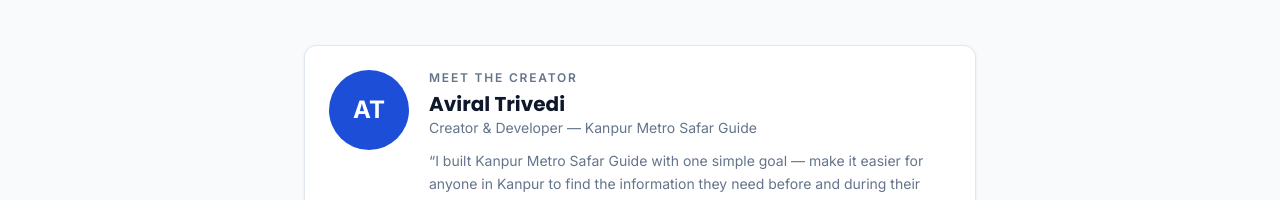
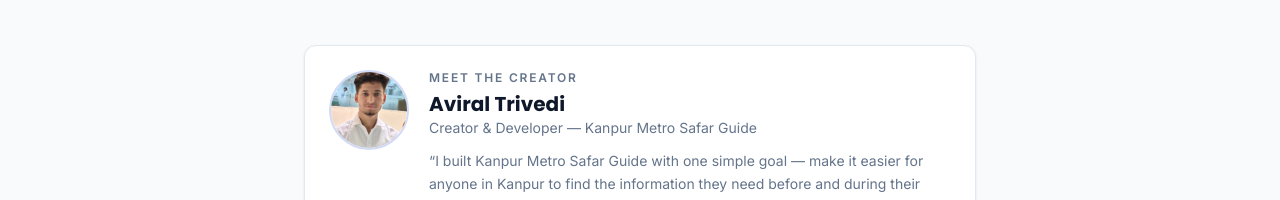
Before and after one commit to Aviraltrivedi7/kanpur-metro-safar-guide, a Next.js app: page /about in a window 1280 px wide. Shown: the part 392-592 px from the top of the page. Built offline with nearby package versions, Linux system fonts and the light colour scheme; no server answers.

Commit message:
About page: add Aviral's profile photo (public/aviral-trivedi.jpg) in creator card via next/image, replacing AT initials

```diff
--- a/app/about/page.tsx
+++ b/app/about/page.tsx
@@ -1,5 +1,6 @@
 import type { Metadata } from 'next';
 import Link from 'next/link';
+import Image from 'next/image';
 import {
   Clock,
   Compass,
@@ -107,12 +108,15 @@
       {/* 2 — CREATOR */}
       <section className="mx-auto mt-12 max-w-2xl" aria-labelledby="creator-heading">
         <div className="card flex flex-col gap-5 p-5 sm:flex-row sm:items-start sm:p-6">
-          <div
-            className="flex h-20 w-20 shrink-0 items-center justify-center rounded-full bg-metro-blue text-2xl font-bold text-white"
-            aria-label="Aviral Trivedi"
-          >
-            AT
-          </div>
+          {/* Creator photo (real image in /public). */}
+          <Image
+            src="/aviral-trivedi.jpg"
+            alt="Aviral Trivedi"
+            width={80}
+            height={80}
+            className="h-20 w-20 shrink-0 rounded-full border-2 border-metro-blue/20 object-cover"
+            priority
+          />
           <div className="min-w-0">
             <p className="text-xs font-semibold uppercase tracking-[0.15em] text-muted">
               Meet the Creator
```
Also changed, not shown: public/aviral-trivedi.jpg (added).
